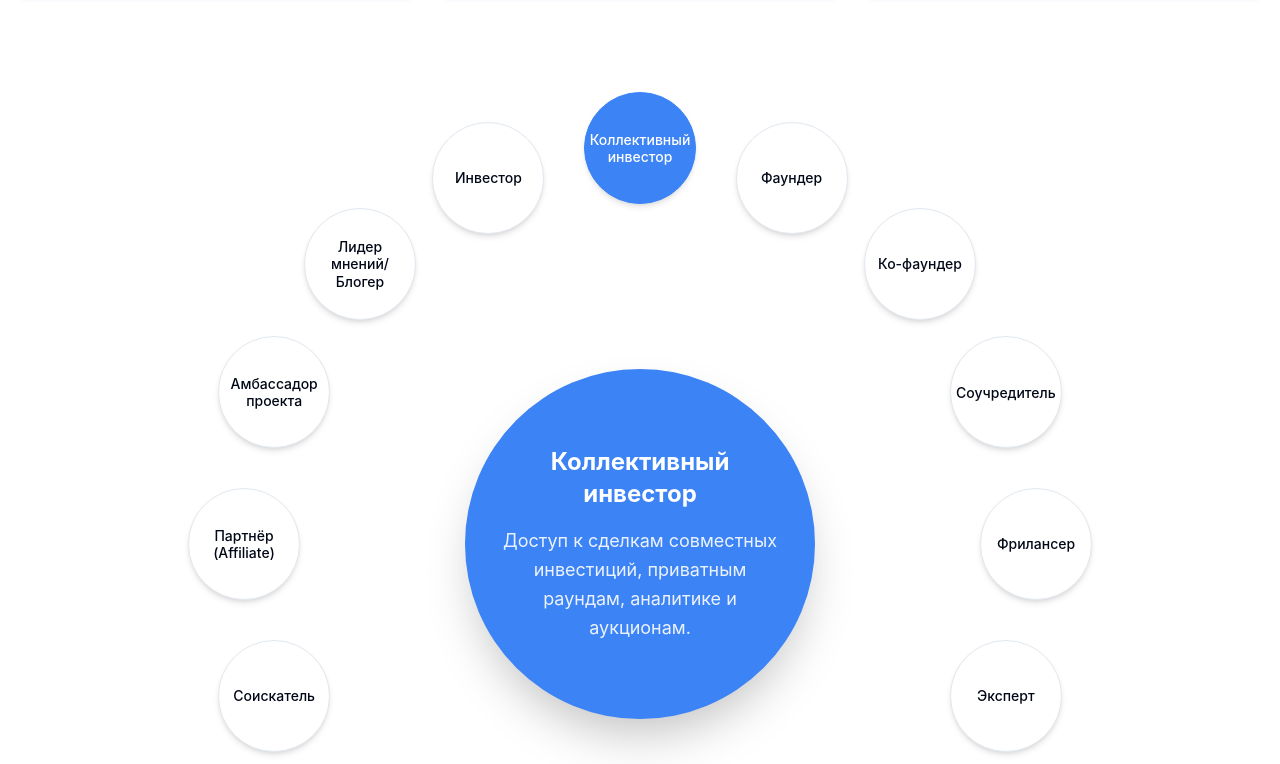
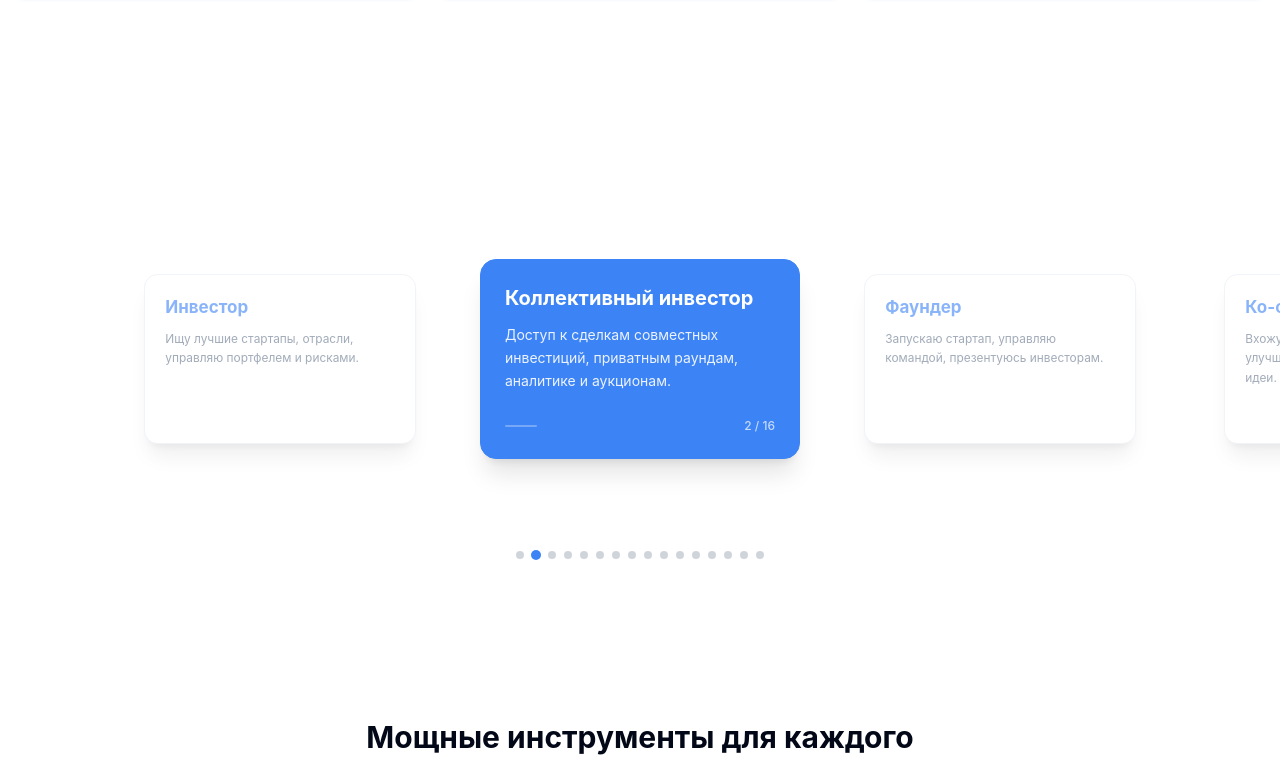
Before and after one commit to tbn01-acc/investex-launchpad, a React (Vite) app: page / in a window 1280 px wide. Shown: the part 1036-1800 px from the top of the page. Built offline with nearby package versions, Linux system fonts and the light colour scheme.

Commit message:
Refactor: Change Role Animator animation

```diff
--- a/src/components/RoleAnimator.tsx
+++ b/src/components/RoleAnimator.tsx
@@ -28,7 +28,7 @@ const RoleAnimator = () => {
     if (isRunning) {
       intervalRef.current = setInterval(() => {
         setActiveIndex((prev) => (prev + 1) % roles.length);
-      }, 3500); // 3 секунды на роль + 0.5 сек анимация
+      }, 3500);
     }
 
     return () => {
@@ -41,61 +41,85 @@ const RoleAnimator = () => {
   const handleRoleClick = (index: number) => {
     setActiveIndex(index);
     setIsRunning(false);
-    setTimeout(() => setIsRunning(true), 5000); // Возобновить через 5 секунд
+    setTimeout(() => setIsRunning(true), 5000);
   };
 
-  const calculatePosition = (index: number) => {
-    const angleStep = (360 / roles.length) * (Math.PI / 180);
-    const currentAngle = angleStep * (index - activeIndex);
-    const radius = 396; // Увеличено на 10% (360 * 1.1)
-
-    const x = Math.cos(currentAngle - Math.PI / 2) * radius;
-    const y = Math.sin(currentAngle - Math.PI / 2) * radius;
+  const getCardPosition = (index: number) => {
+    const offset = index - activeIndex;
+    const cardWidth = 320;
+    const spacing = 40;
+    const totalWidth = cardWidth + spacing;
 
     return {
-      x: x + 385, // центр контейнера (385 = 350 + 35)
-      y: y + 385,
-      rotation: 0 // Плашки всегда горизонтальны
+      x: offset * totalWidth,
+      scale: Math.abs(offset) === 0 ? 1 : 0.85,
+      opacity: Math.abs(offset) <= 2 ? (Math.abs(offset) === 0 ? 1 : 0.6) : 0,
+      zIndex: Math.abs(offset) === 0 ? 10 : 5 - Math.abs(offset)
     };
   };
 
   return (
     <section className="py-24 overflow-hidden">
       <div className="container mx-auto px-8">
-        <div className="relative w-[770px] h-[770px] mx-auto flex items-center justify-center">
-          {/* Вращающееся колесо с ролями */}
-          <div className="absolute inset-0">
+        <div className="relative h-[400px] flex items-center justify-center">
+          <div className="relative w-full max-w-6xl h-[300px] flex items-center justify-center">
             {roles.map((role, index) => {
-              const position = calculatePosition(index);
+              const position = getCardPosition(index);
               const isActive = index === activeIndex;
 
               return (
                 <div
                   key={role.name}
-                  className={`absolute cursor-pointer transition-all duration-500 ease-out rounded-full w-28 h-28 flex items-center justify-center text-center text-sm font-medium border shadow-md ${
+                  className={`absolute cursor-pointer transition-all duration-700 ease-out rounded-2xl border shadow-xl ${
                     isActive
-                      ? 'bg-primary text-primary-foreground border-primary scale-115 font-bold z-10'
+                      ? 'bg-primary text-primary-foreground border-primary'
                       : 'bg-background text-foreground border-border hover:border-primary'
                   }`}
                   style={{
-                    left: `${position.x - 56}px`,
-                    top: `${position.y - 56}px`,
-                    transform: `rotate(${position.rotation}deg)`
+                    transform: `translateX(${position.x}px) scale(${position.scale})`,
+                    opacity: position.opacity,
+                    zIndex: position.zIndex,
+                    width: '320px',
+                    height: '200px'
                   }}
                   onClick={() => handleRoleClick(index)}
                 >
-                  <span className="leading-tight px-3">{role.name}</span>
+                  <div className="p-6 h-full flex flex-col justify-between">
+                    <div>
+                      <h3 className={`text-xl font-bold mb-3 ${isActive ? 'text-primary-foreground' : 'text-primary'}`}>
+                        {role.name}
+                      </h3>
+                      <p className={`text-sm leading-relaxed ${isActive ? 'text-primary-foreground/90' : 'text-muted-foreground'}`}>
+                        {role.description}
+                      </p>
+                    </div>
+                    {isActive && (
+                      <div className="flex items-center justify-between mt-4">
+                        <div className="w-8 h-0.5 bg-primary-foreground/30 rounded"></div>
+                        <span className="text-xs font-medium text-primary-foreground/70">
+                          {index + 1} / {roles.length}
+                        </span>
+                      </div>
+                    )}
+                  </div>
                 </div>
               );
             })}
           </div>
 
-          {/* Центральная сфера с описанием */}
-          <div className="relative w-[350px] h-[350px] bg-primary text-primary-foreground rounded-full flex flex-col items-center justify-center p-8 text-center shadow-2xl z-20">
-            <h3 className="text-2xl font-bold mb-4">{roles[activeIndex].name}</h3>
-            <p className="text-lg opacity-90 leading-relaxed">
-              {roles[activeIndex].description}
-            </p>
+          {/* Navigation indicators */}
+          <div className="absolute bottom-0 left-1/2 transform -translate-x-1/2 flex space-x-2">
+            {roles.map((_, index) => (
+              <button
+                key={index}
+                className={`w-2 h-2 rounded-full transition-all duration-300 ${
+                  index === activeIndex
+                    ? 'bg-primary scale-125'
+                    : 'bg-muted-foreground/30 hover:bg-muted-foreground/50'
+                }`}
+                onClick={() => handleRoleClick(index)}
+              />
+            ))}
           </div>
         </div>
       </div>
```
